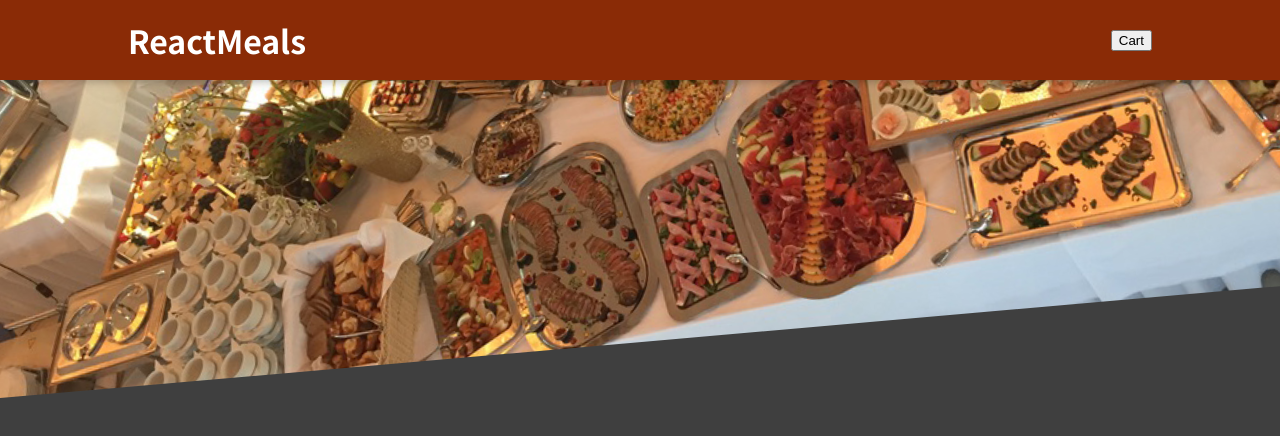
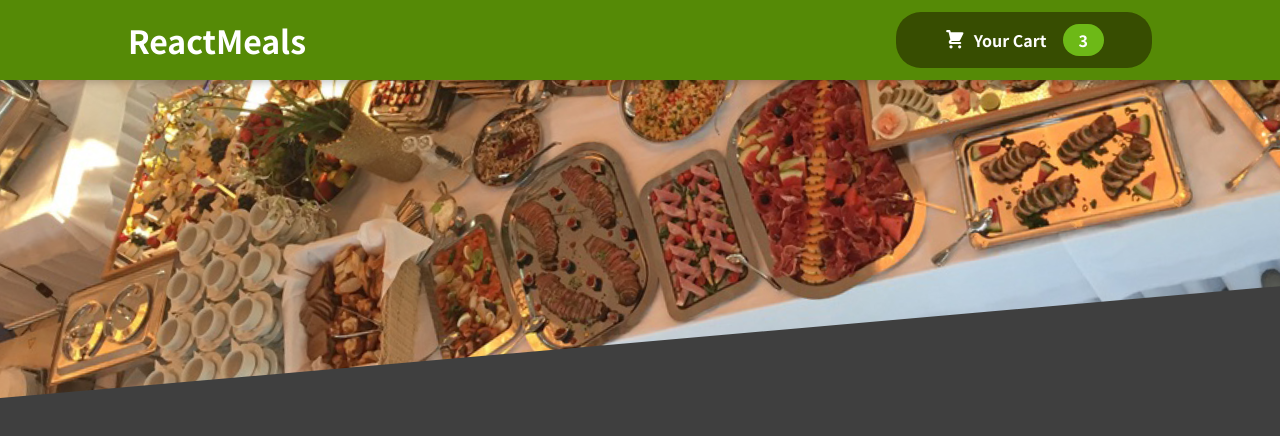
Before and after one commit to Mkashif163/reactMealApp, a React (Vite) app: page / in a window 1280 px wide. Shown: the top 436 px of the page. Built offline with nearby package versions, Linux system fonts and the light colour scheme.

Commit message:
Add CartIcon component and update HeaderCartButton styling

```diff
--- /dev/null
+++ b/src/components/Cart/CartIcon.jsx
@@ -0,0 +1,13 @@
+const CartIcon = () => {
+  return (
+    <svg
+      xmlns="http://www.w3.org/2000/svg"
+      viewBox="0 0 20 20"
+      fill="currentColor"
+    >
+      <path d="M3 1a1 1 0 000 2h1.22l.305 1.222a.997.997 0 00.01.042l1.358 5.43-.893.892C3.74 11.846 4.632 14 6.414 14H15a1 1 0 000-2H6.414l1-1H14a1 1 0 00.894-.553l3-6A1 1 0 0017 3H6.28l-.31-1.243A1 1 0 005 1H3zM16 16.5a1.5 1.5 0 11-3 0 1.5 1.5 0 013 0zM6.5 18a1.5 1.5 0 100-3 1.5 1.5 0 000 3z" />
+    </svg>
+  );
+};
+
+export default CartIcon;
--- a/src/components/Layout/Header/Header.jsx
+++ b/src/components/Layout/Header/Header.jsx
@@ -1,13 +1,14 @@
 import React from "react";
 import classes from "./Header.module.css";
 import mealsImage from "../../../assets/meals.jpg";
+import HeaderCartButton from "./HeaderCartButton";
 
 const Header = () => {
   return (
     <>
       <header className={classes.header}>
         <h1>ReactMeals</h1>
-        <button>Cart</button>
+        <HeaderCartButton />
       </header>
       <div className={classes["main-image"]}>
         <img src={mealsImage} alt="hero meal image" />
--- a/src/components/Layout/Header/Header.module.css
+++ b/src/components/Layout/Header/Header.module.css
@@ -4,7 +4,7 @@
     left: 0;
     width: 100%;
     height: 5rem;
-    background-color: #8a2b06;
+    background-color: #558a06;
     color: white;
     display: flex;
     justify-content: space-between;
--- a/src/components/Layout/Header/HeaderCartButton.jsx
+++ b/src/components/Layout/Header/HeaderCartButton.jsx
@@ -1,11 +1,15 @@
 import React from "react";
+import classes from "./HeaderCartButton.module.css";
+import CartIcon from "../../Cart/CartIcon";
 
 const HeaderCartButton = () => {
   return (
-    <button>
-      <span>My Cart</span>
-      <span>3</span>
-      <span>Cart</span>
+    <button className={classes.button}>
+      <span className={classes.icon}>
+        <CartIcon />
+      </span>
+      <span>Your Cart</span>
+      <span className={classes.badge}>3</span>
     </button>
   );
 };
--- a/src/components/Layout/Header/HeaderCartButton.module.css
+++ b/src/components/Layout/Header/HeaderCartButton.module.css
@@ -2,7 +2,7 @@
     cursor: pointer;
     font: inherit;
     border: none;
-    background-color: #4d1601;
+    background-color: #374d01;
     color: white;
     padding: 0.75rem 3rem;
     display: flex;
@@ -14,7 +14,7 @@
 
 .button:hover,
 .button:active {
-    background-color: #2c0d00;
+    background-color: #1c2c00;
 }
 
 .icon {
@@ -24,7 +24,7 @@
 }
 
 .badge {
-    background-color: #b94517;
+    background-color: #6db917;
     padding: 0.25rem 1rem;
     border-radius: 25px;
     margin-left: 1rem;
@@ -33,7 +33,7 @@
 
 .button:hover .badge,
 .button:active .badge {
-    background-color: #92320c;
+    background-color: #367909;
 }
 
 .bump {
```
